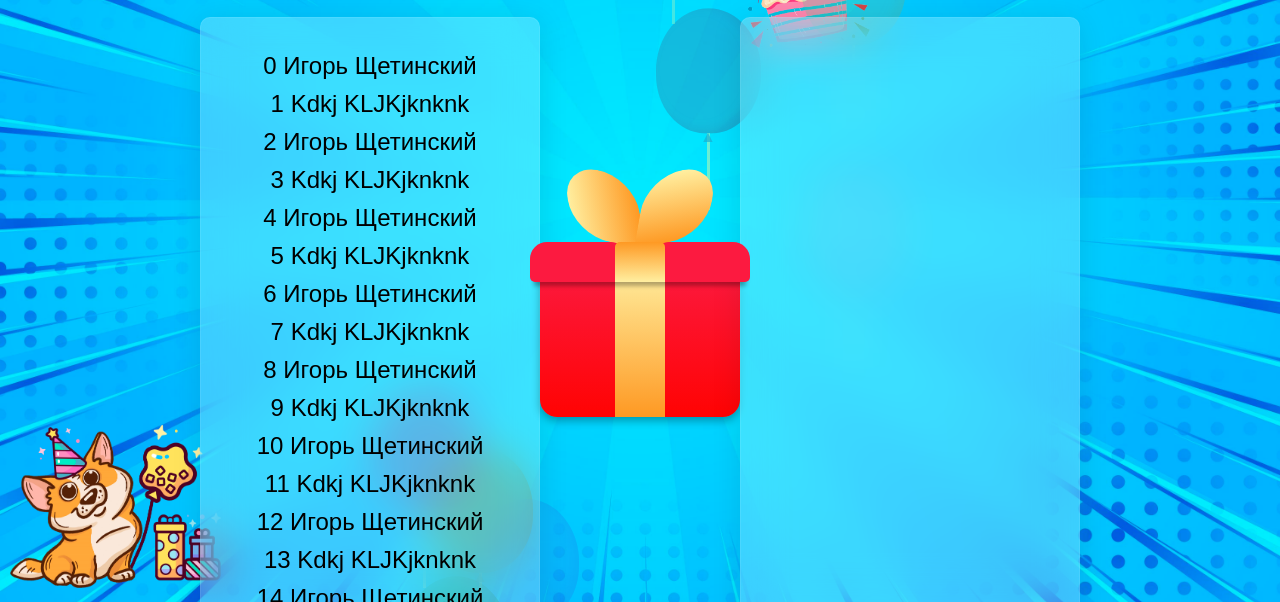
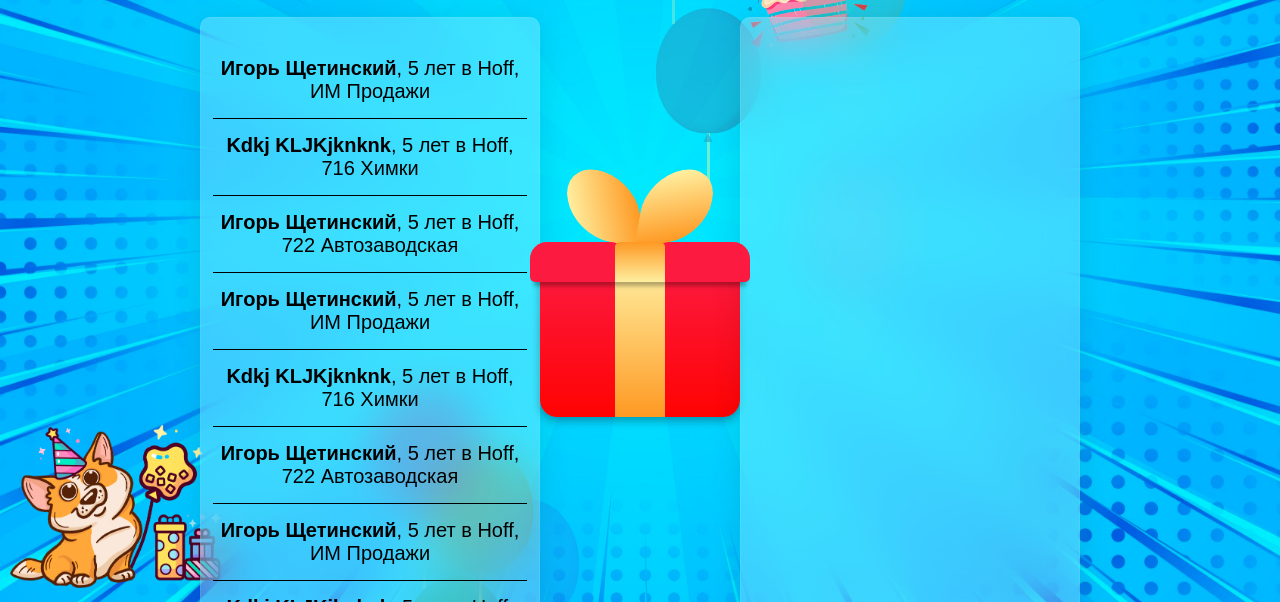
Before and after one commit to Croantie/Hoff-birthday, a plain HTML site: page index.html in a window 1280 px wide. Shown: the part 198-800 px from the top of the page. Drawn offline with Linux system fonts and the light colour scheme.

Commit message:
list of participants fixes

```diff
--- a/participants-list.js
+++ b/participants-list.js
@@ -1,63 +1,123 @@
 const participantsList = [
     {
-        name: 'Игорь Щетинский'
+        name: 'Игорь Щетинский',
+        experience: '5 лет в Hoff',
+        department: 'ИМ Продажи'
     },
     {
-        name: 'Kdkj KLJKjknknk'
+        name: 'Kdkj KLJKjknknk',
+        experience: '5 лет в Hoff',
+        department: '716 Химки'
     },
     {
-        name: 'Игорь Щетинский'
+        name: 'Игорь Щетинский',
+        experience: '5 лет в Hoff',
+        department: '722 Автозаводская'
     },
     {
-        name: 'Kdkj KLJKjknknk'
+        name: 'Игорь Щетинский',
+        experience: '5 лет в Hoff',
+        department: 'ИМ Продажи'
     },
     {
-        name: 'Игорь Щетинский'
+        name: 'Kdkj KLJKjknknk',
+        experience: '5 лет в Hoff',
+        department: '716 Химки'
     },
     {
-        name: 'Kdkj KLJKjknknk'
+        name: 'Игорь Щетинский',
+        experience: '5 лет в Hoff',
+        department: '722 Автозаводская'
     },
     {
-        name: 'Игорь Щетинский'
+        name: 'Игорь Щетинский',
+        experience: '5 лет в Hoff',
+        department: 'ИМ Продажи'
     },
     {
-        name: 'Kdkj KLJKjknknk'
+        name: 'Kdkj KLJKjknknk',
+        experience: '5 лет в Hoff',
+        department: '716 Химки'
     },
     {
-        name: 'Игорь Щетинский'
+        name: 'Игорь Щетинский',
+        experience: '5 лет в Hoff',
+        department: '722 Автозаводская'
     },
     {
-        name: 'Kdkj KLJKjknknk'
+        name: 'Игорь Щетинский',
+        experience: '5 лет в Hoff',
+        department: 'ИМ Продажи'
     },
     {
-        name: 'Игорь Щетинский'
+        name: 'Kdkj KLJKjknknk',
+        experience: '5 лет в Hoff',
+        department: '716 Химки'
     },
     {
-        name: 'Kdkj KLJKjknknk'
+        name: 'Игорь Щетинский',
+        experience: '5 лет в Hoff',
+        department: '722 Автозаводская'
     },
     {
-        name: 'Игорь Щетинский'
+        name: 'Игорь Щетинский',
+        experience: '5 лет в Hoff',
+        department: 'ИМ Продажи'
     },
     {
-        name: 'Kdkj KLJKjknknk'
+        name: 'Kdkj KLJKjknknk',
+        experience: '5 лет в Hoff',
+        department: '716 Химки'
     },
     {
-        name: 'Игорь Щетинский'
+        name: 'Игорь Щетинский',
+        experience: '5 лет в Hoff',
+        department: '722 Автозаводская'
     },
     {
-        name: 'Kdkj KLJKjknknk'
+        name: 'Игорь Щетинский',
+        experience: '5 лет в Hoff',
+        department: 'ИМ Продажи'
     },
     {
-        name: 'Игорь Щетинский'
+        name: 'Kdkj KLJKjknknk',
+        experience: '5 лет в Hoff',
+        department: '716 Химки'
     },
     {
-        name: 'Kdkj KLJKjknknk'
+        name: 'Игорь Щетинский',
+        experience: '5 лет в Hoff',
+        department: '722 Автозаводская'
     },
     {
-        name: 'Игорь Щетинский'
+        name: 'Игорь Щетинский',
+        experience: '5 лет в Hoff',
+        department: 'ИМ Продажи'
     },
     {
-        name: 'Kdkj KLJKjknknk'
+        name: 'Kdkj KLJKjknknk',
+        experience: '5 лет в Hoff',
+        department: '716 Химки'
+    },
+    {
+        name: 'Игорь Щетинский',
+        experience: '5 лет в Hoff',
+        department: '722 Автозаводская'
+    },
+    {
+        name: 'Игорь Щетинский',
+        experience: '5 лет в Hoff',
+        department: 'ИМ Продажи'
+    },
+    {
+        name: 'Kdkj KLJKjknknk',
+        experience: '5 лет в Hoff',
+        department: '716 Химки'
+    },
+    {
+        name: 'Игорь Щетинский',
+        experience: '5 лет в Hoff',
+        department: '722 Автозаводская'
     },
 ]
 
@@ -67,7 +127,8 @@ window.addEventListener('load', () => {
     participantsList.forEach((el, index) => {
         el.id = index;
         const item = document.createElement('li')
-        item.innerHTML = el.id + ' ' + el.name
+        item.style.borderBottom = '1px solid black'
+        item.innerHTML = `<b>${el.name}</b>, ${el.experience}, ${el.department}`
         list.appendChild(item)
     })
 })
--- a/style.css
+++ b/style.css
@@ -73,7 +73,7 @@ h2 .number {
     -webkit-backdrop-filter: blur(20px);
     border: 1px solid rgba(255, 255, 255, 0.08);
     padding: 24px 12px;
-    font-size: 24px;
+    font-size: 20px;
     overflow-y: scroll;
 }
 
@@ -82,7 +82,7 @@ ul {
 }
 
 li {
-    margin: 10px 0;
+    padding: 15px 0;
     text-align: center;
 }
 
```
